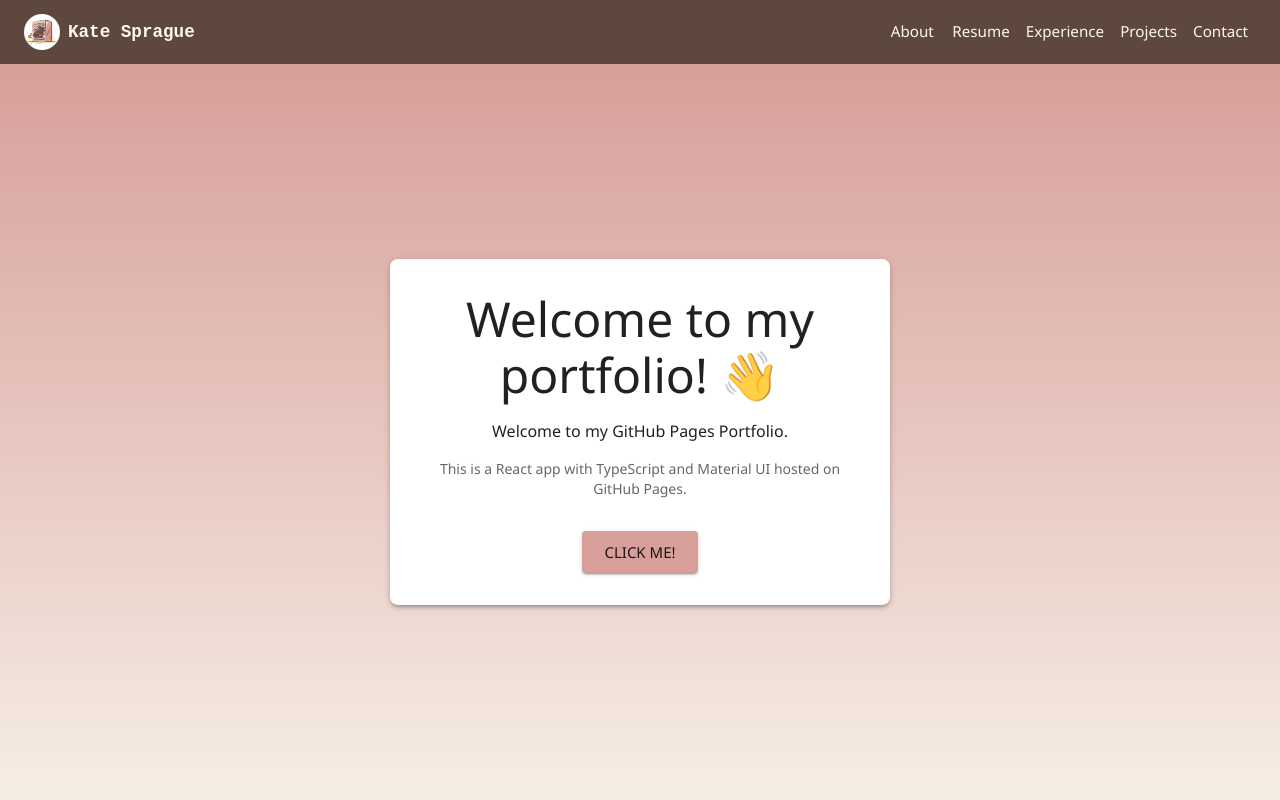
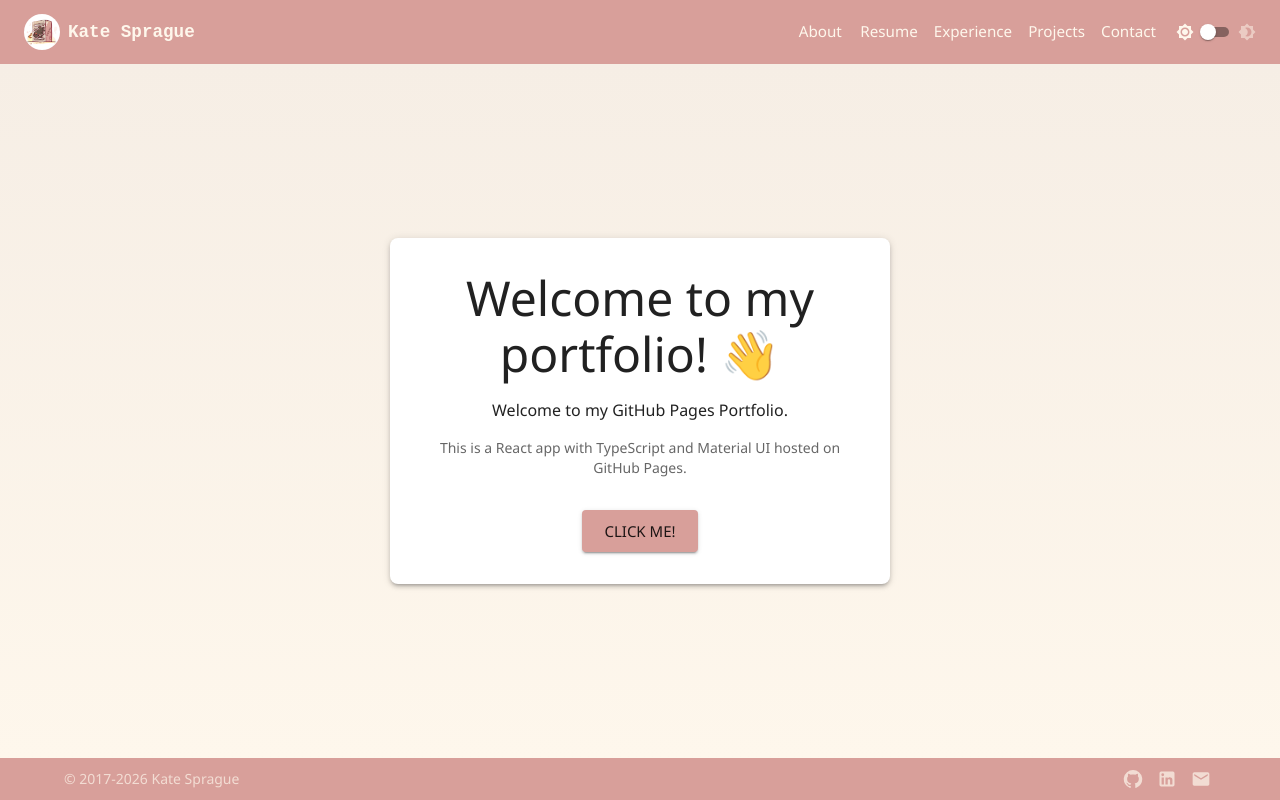
Before and after one commit to kate-codes/gitsite, a React (Vite) app: page / in a window 1280 px wide. Built offline with nearby package versions, Linux system fonts and the light colour scheme.

Commit message:
Adding color themed palettes for light and dark modes, and footer.

```diff
--- a/src/App.tsx
+++ b/src/App.tsx
@@ -3,6 +3,7 @@ import { Routes, Route } from 'react-router-dom';
 import { Box, ThemeProvider } from '@mui/material';
 import HelloWorldCard from './components/HelloWorldCard';
 import NavBar from './components/NavBar';
+import Footer from './components/Footer';
 import AboutSection from './components/AboutSection';
 import ResumeSection from './components/ResumeSection';
 import ContactSection from './components/ContactSection';
@@ -10,14 +11,14 @@ import ExperienceSection from './components/ExperienceSection';
 import ProjectsSection from './components/ProjectsSection';
 import { useHelloWorldClick } from './hooks/useHelloWorldClick';
 import { theme } from './theme/theme';
-import { GRADIENT_PRIMARY, GRADIENT_SECONDARY } from './constants';
+import { ColorThemeProvider, useColorTheme } from './context/ColorThemeContext';
 import './styles/App.css';
 
-const App: React.FC = () => {
+const AppContent: React.FC = () => {
   const { handleClick } = useHelloWorldClick();
+  const { colors } = useColorTheme();
 
   return (
-    <ThemeProvider theme={theme}>
     <Box sx={{ display: 'flex', flexDirection: 'column', minHeight: '100vh' }}>
       <NavBar />
       <Box
@@ -26,8 +27,9 @@ const App: React.FC = () => {
           justifyContent: 'center',
           alignItems: 'center',
           flexGrow: 1,
-            background: `linear-gradient(180deg, ${GRADIENT_PRIMARY} 0%, ${GRADIENT_SECONDARY} 100%)`,
+          background: `linear-gradient(180deg, ${colors.gradientPrimary} 0%, ${colors.websiteBackground} 100%)`,
           padding: 2,
+          transition: 'background 0.3s ease',
         }}
       >
         <Box sx={{ width: '100%', display: 'flex', justifyContent: 'center' }}>
@@ -41,9 +43,17 @@ const App: React.FC = () => {
           </Routes>
         </Box>
       </Box>
+      <Footer />
     </Box>
-    </ThemeProvider>
   );
 };
 
+const App: React.FC = () => (
+  <ThemeProvider theme={theme}>
+    <ColorThemeProvider>
+      <AppContent />
+    </ColorThemeProvider>
+  </ThemeProvider>
+);
+
 export default App;
--- /dev/null
+++ b/src/components/BackButton.tsx
@@ -0,0 +1,35 @@
+import React from 'react';
+import { Button } from '@mui/material';
+import ArrowBackIcon from '@mui/icons-material/ArrowBack';
+import { useColorTheme } from '../context/ColorThemeContext';
+
+interface BackButtonProps {
+  onClick: () => void;
+}
+
+const BackButton: React.FC<BackButtonProps> = ({ onClick }) => {
+  const { colors } = useColorTheme();
+
+  return (
+    <Button
+      startIcon={<ArrowBackIcon />}
+      onClick={onClick}
+      sx={{
+        mb: 3,
+        color: colors.backButtonColor,
+        borderColor: colors.backButtonColor,
+        '& .MuiButton-startIcon': { color: colors.backButtonColor },
+        '&:hover': {
+          borderColor: colors.backButtonColor,
+          color: colors.backButtonColor,
+          backgroundColor: `${colors.backButtonColor}20`,
+        },
+      }}
+      variant='outlined'
+    >
+      Back
+    </Button>
+  );
+};
+
+export default BackButton;
--- /dev/null
+++ b/src/components/Footer.tsx
@@ -0,0 +1,80 @@
+import React from 'react';
+import { Box, Container, IconButton, Typography } from '@mui/material';
+import GitHubIcon from '@mui/icons-material/GitHub';
+import LinkedInIcon from '@mui/icons-material/LinkedIn';
+import EmailIcon from '@mui/icons-material/Email';
+import {
+  DISPLAY_NAME,
+  CONTACT_GITHUB_URL,
+  CONTACT_LINKEDIN_URL,
+  CONTACT_EMAIL_URL,
+} from '../constants';
+import { useColorTheme } from '../context/ColorThemeContext';
+
+const YEAR_WEBSITE_STARTED = 2017;
+
+const formatFooterDisplayText = ({ year, displayName }: { year: number; displayName: string }) =>
+  `© ${YEAR_WEBSITE_STARTED}-${year} ${displayName}`;
+
+const Footer: React.FC = () => {
+  const year = new Date().getFullYear();
+  const footerText = formatFooterDisplayText({ year, displayName: DISPLAY_NAME });
+  const { colors } = useColorTheme();
+
+  return (
+    <Box
+      component='footer'
+      sx={{
+        backgroundColor: colors.footerBackground,
+        py: 0.75,
+        px: 2,
+        transition: 'background-color 0.3s ease',
+      }}
+    >
+      <Container maxWidth='lg'>
+        <Box
+          sx={{
+            display: 'flex',
+            alignItems: 'center',
+            justifyContent: 'space-between',
+          }}
+        >
+          <Typography variant='body2' sx={{ color: colors.footerText, opacity: 0.7 }}>
+            {footerText}
+          </Typography>
+          <Box sx={{ display: 'flex', gap: 0.5 }}>
+            {[
+              { href: CONTACT_GITHUB_URL, icon: <GitHubIcon fontSize='small' />, label: 'GitHub' },
+              {
+                href: CONTACT_LINKEDIN_URL,
+                icon: <LinkedInIcon fontSize='small' />,
+                label: 'LinkedIn',
+              },
+              { href: CONTACT_EMAIL_URL, icon: <EmailIcon fontSize='small' />, label: 'Email' },
+            ].map(({ href, icon, label }) => (
+              <IconButton
+                key={label}
+                component='a'
+                href={href}
+                target={href.startsWith('mailto') ? undefined : '_blank'}
+                rel={href.startsWith('mailto') ? undefined : 'noopener noreferrer'}
+                size='small'
+                aria-label={label}
+                sx={{
+                  color: colors.footerText,
+                  opacity: 0.7,
+                  transition: 'opacity 0.2s, color 0.2s',
+                  '&:hover': { opacity: 1, color: colors.footerHover },
+                }}
+              >
+                {icon}
+              </IconButton>
+            ))}
+          </Box>
+        </Box>
+      </Container>
+    </Box>
+  );
+};
+
+export default Footer;
--- a/src/components/NavBar.tsx
+++ b/src/components/NavBar.tsx
@@ -1,9 +1,11 @@
 import React, { useRef, useLayoutEffect } from 'react';
-import { AppBar, Toolbar, Box, Button, Avatar } from '@mui/material';
+import { AppBar, Toolbar, Box, Button, Avatar, Switch } from '@mui/material';
+import Brightness7Icon from '@mui/icons-material/Brightness7';
+import Brightness4Icon from '@mui/icons-material/Brightness4';
 import { NavLink, useNavigate } from 'react-router-dom';
 import githubLogo from '../assets/images/github_logo.png';
-import { palette } from '../theme/palette';
 import { DISPLAY_NAME } from '../constants';
+import { useColorTheme } from '../context/ColorThemeContext';
 import '../styles/NavBar.css';
 
 const NAV_ITEMS = [
@@ -17,6 +19,7 @@ const NAV_ITEMS = [
 const NavBar: React.FC = () => {
   const nameRef = useRef<HTMLSpanElement>(null);
   const navigate = useNavigate();
+  const { isDarkMode, colors, toggleDarkMode } = useColorTheme();
 
   useLayoutEffect(() => {
     const el = nameRef.current;
@@ -29,7 +32,11 @@ const NavBar: React.FC = () => {
   }, []);
 
   return (
-    <AppBar position='static' elevation={2} sx={{ backgroundColor: palette.colors.ashBrown.hex }}>
+    <AppBar
+      position='static'
+      elevation={2}
+      sx={{ backgroundColor: colors.headerBackground, transition: 'background-color 0.3s ease' }}
+    >
       <Toolbar>
         <Avatar
           src={githubLogo}
@@ -51,15 +58,15 @@ const NavBar: React.FC = () => {
             {({ isActive }) => (
               <Button
                 sx={{
-                  color: palette.colors.floralWhite.hex,
+                  color: colors.headerText,
                   textTransform: 'none',
                   fontSize: '0.95rem',
                   fontWeight: isActive ? 700 : 400,
                   borderBottom: isActive
-                    ? `2px solid ${palette.colors.rosyTaupe.hex}`
+                    ? `2px solid ${colors.headerAccent}`
                     : '2px solid transparent',
                   borderRadius: 0,
-                  '&:hover': { backgroundColor: `${palette.colors.smokyRose.hex}40` },
+                  '&:hover': { backgroundColor: `${colors.headerAccent}40` },
                 }}
               >
                 {label}
@@ -67,6 +74,26 @@ const NavBar: React.FC = () => {
             )}
           </NavLink>
         ))}
+        <Box sx={{ display: 'flex', alignItems: 'center', ml: 1.5 }}>
+          <Brightness7Icon
+            sx={{ color: colors.headerText, fontSize: 18, opacity: isDarkMode ? 0.5 : 1 }}
+          />
+          <Switch
+            checked={isDarkMode}
+            onChange={toggleDarkMode}
+            size='small'
+            sx={{
+              mx: 0.25,
+              '& .MuiSwitch-switchBase.Mui-checked': { color: colors.headerAccent },
+              '& .MuiSwitch-switchBase.Mui-checked + .MuiSwitch-track': {
+                backgroundColor: colors.headerAccent,
+              },
+            }}
+          />
+          <Brightness4Icon
+            sx={{ color: colors.headerText, fontSize: 18, opacity: isDarkMode ? 1 : 0.5 }}
+          />
+        </Box>
       </Toolbar>
     </AppBar>
   );
--- a/src/components/PaletteView.tsx
+++ b/src/components/PaletteView.tsx
@@ -1,12 +1,13 @@
 import React from 'react';
 import { Box, Button, Tooltip, Typography, Paper } from '@mui/material';
-import ArrowBackIcon from '@mui/icons-material/ArrowBack';
 import { PaletteViewProps } from '../types';
 import { palette } from '../theme/palette';
-import { GRADIENT_PRIMARY, GRADIENT_SECONDARY } from '../constants';
+import { useColorTheme } from '../context/ColorThemeContext';
 import githubLogo from '../assets/images/github_logo.png';
+import BackButton from './BackButton';
 
 const PaletteView: React.FC<PaletteViewProps> = ({ onBack }) => {
+  const { colors } = useColorTheme();
   const colorList = Object.values(palette.colors);
   const logoExplanation =
     'This image was initially commissioned to show a comic of a cute "cat 5" disaster.';
@@ -21,9 +22,7 @@ const PaletteView: React.FC<PaletteViewProps> = ({ onBack }) => {
       }}
     >
       <Box sx={{ textAlign: 'left' }}>
-        <Button startIcon={<ArrowBackIcon />} onClick={onBack} sx={{ mb: 3 }} variant='outlined'>
-          Back
-        </Button>
+        <BackButton onClick={onBack} />
       </Box>
 
       <Typography variant='h4' component='h1' gutterBottom sx={{ marginBottom: 1 }}>
@@ -146,7 +145,7 @@ const PaletteView: React.FC<PaletteViewProps> = ({ onBack }) => {
         sx={{
           marginTop: 1,
           width: '100%',
-          background: GRADIENT_PRIMARY,
+          background: colors.gradientPrimary,
         }}
         onClick={() => navigator.clipboard.writeText(palette.csv)}
       >
--- a/src/constants/index.ts
+++ b/src/constants/index.ts
@@ -49,5 +49,41 @@ export const RESUME_AVAILABILITY =
   'Local to Seattle, Available for Hybrid, Relocation, or Remote Work';
 export const RESUME_TAGLINE = 'Building software that users love and teams can scale with.';
 
-export const GRADIENT_PRIMARY = palette.colors.rosyTaupe.hex;
-export const GRADIENT_SECONDARY = palette.colors.linen.hex;
+export interface ColorTheme {
+  gradientPrimary: string;
+  gradientSecondary: string;
+  websiteBackground: string;
+  headerBackground: string;
+  headerText: string;
+  headerAccent: string;
+  footerBackground: string;
+  footerText: string;
+  footerHover: string;
+  backButtonColor: string;
+}
+
+export const LIGHT_MODE_COLORS: ColorTheme = {
+  gradientPrimary: palette.colors.linen.hex,
+  gradientSecondary: palette.colors.floralWhite.hex,
+  websiteBackground: palette.colors.floralWhite.hex,
+  headerBackground: palette.colors.rosyTaupe.hex,
+  headerText: palette.colors.floralWhite.hex,
+  headerAccent: palette.colors.rosyTaupe.hex,
+  footerBackground: palette.colors.rosyTaupe.hex,
+  footerText: palette.colors.floralWhite.hex,
+  footerHover: palette.colors.rosyTaupe.hex,
+  backButtonColor: palette.colors.ashBrown.hex,
+};
+
+export const DARK_MODE_COLORS: ColorTheme = {
+  gradientPrimary: palette.colors.smokyRose.hex,
+  gradientSecondary: palette.colors.dustyRose.hex,
+  websiteBackground: palette.colors.black.hex,
+  headerBackground: palette.colors.terracottaClay.hex,
+  headerText: palette.colors.floralWhite.hex,
+  headerAccent: palette.colors.dustyRose.hex,
+  footerBackground: palette.colors.terracottaClay.hex,
+  footerText: palette.colors.floralWhite.hex,
+  footerHover: palette.colors.dustyRose.hex,
+  backButtonColor: palette.colors.floralWhite.hex,
+};
--- /dev/null
+++ b/src/context/ColorThemeContext.tsx
@@ -0,0 +1,32 @@
+import React, { createContext, useContext, useState } from 'react';
+import { ColorTheme, DARK_MODE_COLORS, LIGHT_MODE_COLORS } from '../constants';
+
+interface ColorThemeContextType {
+  isDarkMode: boolean;
+  colors: ColorTheme;
+  toggleDarkMode: () => void;
+}
+
+const ColorThemeContext = createContext<ColorThemeContextType>({
+  isDarkMode: false,
+  colors: LIGHT_MODE_COLORS,
+  toggleDarkMode: () => undefined,
+});
+
+export const ColorThemeProvider: React.FC<{ children: React.ReactNode }> = ({ children }) => {
+  const [isDarkMode, setIsDarkMode] = useState(false);
+
+  return (
+    <ColorThemeContext.Provider
+      value={{
+        isDarkMode,
+        colors: isDarkMode ? DARK_MODE_COLORS : LIGHT_MODE_COLORS,
+        toggleDarkMode: () => setIsDarkMode((prev) => !prev),
+      }}
+    >
+      {children}
+    </ColorThemeContext.Provider>
+  );
+};
+
+export const useColorTheme = () => useContext(ColorThemeContext);
--- a/src/theme/palette.ts
+++ b/src/theme/palette.ts
@@ -17,6 +17,5 @@ export const palette = {
     '{"Black":"000000","Linen":"F6EEE5","Floral White":"FEF7EC","Rosy Taupe":"D89F9A","Dusty Rose":"CE8686","Terracotta Clay":"B66759","Smoky Rose":"956F6B","Ash Brown":"5E483D"}',
   extendedArray:
     '[{"name":"Black","hex":"000000","rgb":[0,0,0],"cmyk":[0,0,0,100],"hsb":[0,0,0],"hsl":[0,0,0],"lab":[0,0,0]},{"name":"Linen","hex":"F6EEE5","rgb":[246,238,229],"cmyk":[0,3,7,4],"hsb":[32,7,96],"hsl":[32,49,93],"lab":[94,1,5]},{"name":"Floral White","hex":"FEF7EC","rgb":[254,247,236],"cmyk":[0,3,7,0],"hsb":[37,7,100],"hsl":[37,90,96],"lab":[97,0,6]},{"name":"Rosy Taupe","hex":"D89F9A","rgb":[216,159,154],"cmyk":[0,26,29,15],"hsb":[5,29,85],"hsl":[5,44,73],"lab":[71,20,11]},{"name":"Dusty Rose","hex":"CE8686","rgb":[206,134,134],"cmyk":[0,35,35,19],"hsb":[0,35,81],"hsl":[0,42,67],"lab":[63,28,11]},{"name":"Terracotta Clay","hex":"B66759","rgb":[182,103,89],"cmyk":[0,43,51,29],"hsb":[9,51,71],"hsl":[9,39,53],"lab":[52,30,22]},{"name":"Smoky Rose","hex":"956F6B","rgb":[149,111,107],"cmyk":[0,26,28,42],"hsb":[6,28,58],"hsl":[6,17,50],"lab":[50,14,8]},{"name":"Ash Brown","hex":"5E483D","rgb":[94,72,61],"cmyk":[0,23,35,63],"hsb":[20,35,37],"hsl":[20,21,30],"lab":[33,8,10]}]',
-  xml:
-    '<palette>\n  <color name="Black" hex="000000" r="0" g="0" b="0" />\n  <color name="Linen" hex="F6EEE5" r="246" g="238" b="229" />\n  <color name="Floral White" hex="FEF7EC" r="254" g="247" b="236" />\n  <color name="Rosy Taupe" hex="D89F9A" r="216" g="159" b="154" />\n  <color name="Dusty Rose" hex="CE8686" r="206" g="134" b="134" />\n  <color name="Terracotta Clay" hex="B66759" r="182" g="103" b="89" />\n  <color name="Smoky Rose" hex="956F6B" r="149" g="111" b="107" />\n  <color name="Ash Brown" hex="5E483D" r="94" g="72" b="61" />\n</palette>',
+  xml: '<palette>\n  <color name="Black" hex="000000" r="0" g="0" b="0" />\n  <color name="Linen" hex="F6EEE5" r="246" g="238" b="229" />\n  <color name="Floral White" hex="FEF7EC" r="254" g="247" b="236" />\n  <color name="Rosy Taupe" hex="D89F9A" r="216" g="159" b="154" />\n  <color name="Dusty Rose" hex="CE8686" r="206" g="134" b="134" />\n  <color name="Terracotta Clay" hex="B66759" r="182" g="103" b="89" />\n  <color name="Smoky Rose" hex="956F6B" r="149" g="111" b="107" />\n  <color name="Ash Brown" hex="5E483D" r="94" g="72" b="61" />\n</palette>',
 };
--- a/src/theme/theme.ts
+++ b/src/theme/theme.ts
@@ -1,13 +1,13 @@
 import { createTheme } from '@mui/material/styles';
-import { GRADIENT_PRIMARY, GRADIENT_SECONDARY } from '../constants';
+import { LIGHT_MODE_COLORS } from '../constants';
 
 export const theme = createTheme({
   palette: {
     primary: {
-      main: GRADIENT_PRIMARY,
+      main: LIGHT_MODE_COLORS.gradientPrimary,
     },
     secondary: {
-      main: GRADIENT_SECONDARY,
+      main: LIGHT_MODE_COLORS.gradientSecondary,
     },
     background: {
       default: '#F7F2EE',
```
Also changed, not shown: src/components/ContactSection.tsx (+3 -10 lines), src/components/ExperienceSection.tsx (+3 -10 lines), src/components/ProjectsSection.tsx (+3 -10 lines). Lines whose indentation alone changed are shown as unchanged.
